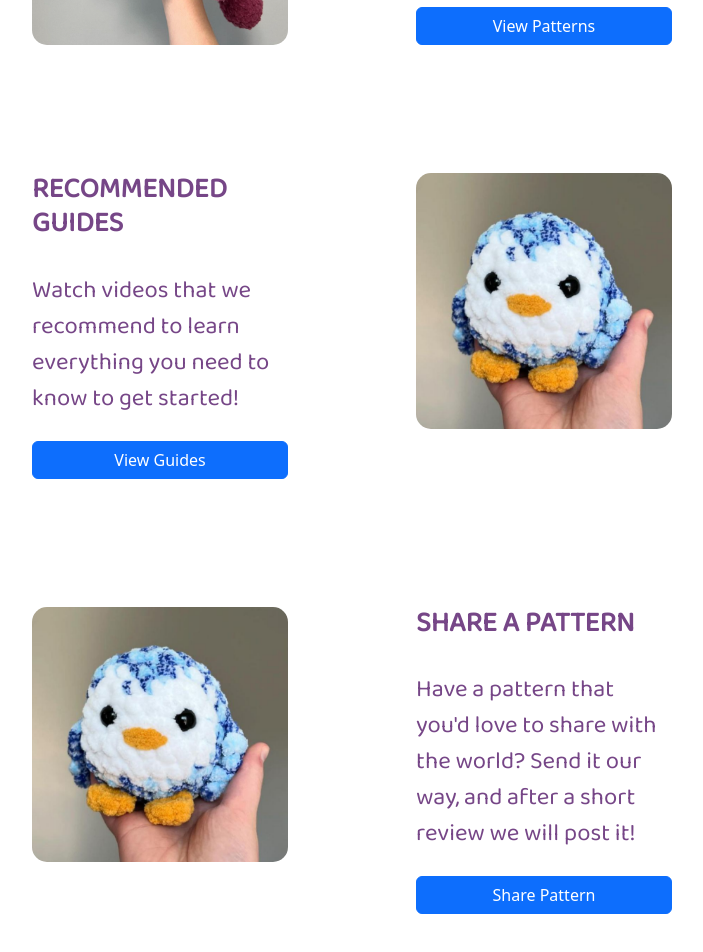
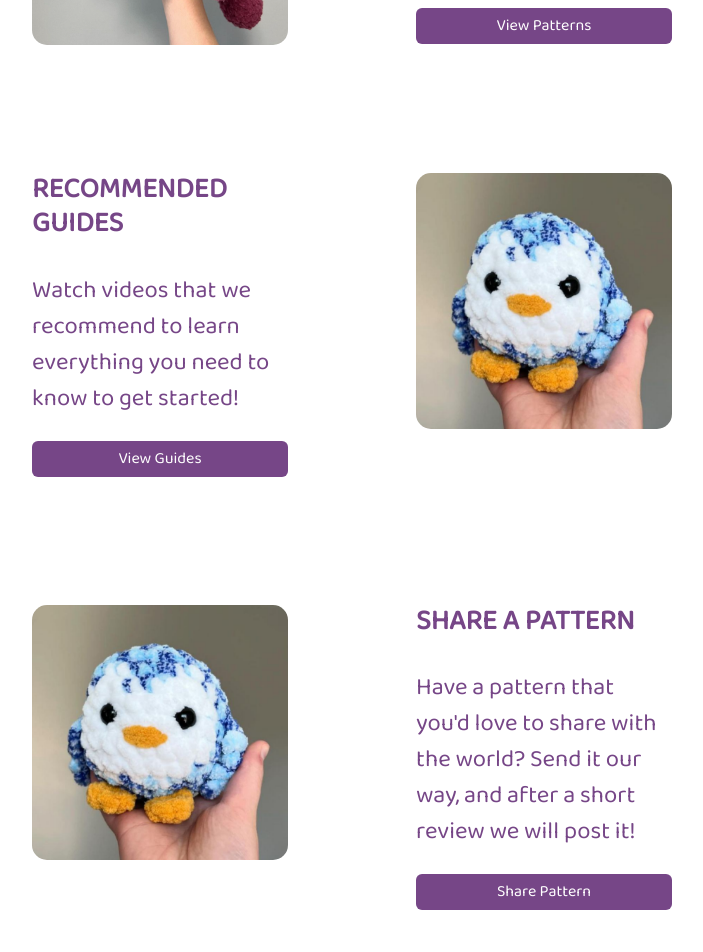
Before and after one commit to BrentMRPalmer/SEG3125Project2-v2, a React (Vite) app in the folder yarn/: page / in a window 1280 px wide. Shown: the part 474-1426 px from the top of the page, without its empty margins (288-991 px from the left). Built offline with nearby package versions, Linux system fonts and the light colour scheme.

Commit message:
Button Colours

```diff
--- a/yarn/src/components/PatternCard.jsx
+++ b/yarn/src/components/PatternCard.jsx
@@ -11,8 +11,8 @@ function PatternCard({id, title, type, difficulty, sewing, length, yarn, size, i
     return (
         <Card style={{ width: '18rem' }}>
         <Card.Img variant="top" src={image} />
-        <Card.Body>
-            <Card.Title>{title}</Card.Title>
+        <Card.Body className="custom-font">
+            <Card.Title><b>{title}</b></Card.Title>
             <Card.Text>
             <b>Plushy Type:</b> {type} <br />
             <b>Difficulty:</b> {difficulty} <br />
@@ -21,7 +21,7 @@ function PatternCard({id, title, type, difficulty, sewing, length, yarn, size, i
             <b>Yarn:</b> {yarn} <br />
             <b>Size:</b> {size}
             </Card.Text>
-            <Button variant="primary" onClick={handleButtonClick}>View Pattern</Button>
+            <Button variant="primary" onClick={handleButtonClick} className="btn-custom">View Pattern</Button>
         </Card.Body>
         </Card>
     );
--- a/yarn/src/pages/Home.jsx
+++ b/yarn/src/pages/Home.jsx
@@ -29,13 +29,13 @@ const Home = () => {
         <div className="text-container">
           <div class="grid-item"><h3><strong>VIEW OUR PATTERNS</strong></h3></div>
           <div class="grid-item">Create your very own crochet plushy using one of our many custom patterns!</div>
-          <Button variant="primary" onClick={handlePatternsClick}>View Patterns</Button>
+          <Button variant="primary" onClick={handlePatternsClick} className="btn-custom">View Patterns</Button>
         </div>
 
         <div className="text-container">
           <div class="grid-item"><h3><strong>RECOMMENDED GUIDES</strong></h3></div>
           <div class="grid-item">Watch videos that we recommend to learn everything you need to know to get started!</div>
-          <Button variant="primary" onClick={handleGuidesClick}>View Guides</Button>
+          <Button variant="primary" onClick={handleGuidesClick} className="btn-custom">View Guides</Button>
         </div>
         <img className="rounded-image" src="/images/penguin.png" />
 
@@ -43,7 +43,7 @@ const Home = () => {
         <div className="text-container">
           <div class="grid-item"><h3><strong>SHARE A PATTERN</strong></h3></div>
           <div class="grid-item">Have a pattern that you'd love to share with the world? Send it our way, and after a short review we will post it!</div>
-          <Button variant="primary" onClick={handleShareClick}>Share Pattern</Button>
+          <Button variant="primary" onClick={handleShareClick} className="btn-custom">Share Pattern</Button>
         </div>
       </div>
     </div>
--- a/yarn/src/pages/Pattern.jsx
+++ b/yarn/src/pages/Pattern.jsx
@@ -25,11 +25,11 @@ const Pattern = ({ patternData }) => {
 
     return (
         <div className="wrapper">
-            <Button variant="primary" onClick={handleButtonClick}>
+            <Button variant="primary" onClick={handleButtonClick} className="btn-custom2">
                 <img
                 src="/icons/arrow.png"
-                width="25"
-                height="25"
+                width="23"
+                height="23"
                 className="d-inline-block align-top"
                 alt="logo"
                 />
@@ -79,7 +79,7 @@ const Pattern = ({ patternData }) => {
                     <Form.Control type="text" value={newComment} onChange={(e) => setNewComment(e.target.value)}/>
                 </Form.Group>
 
-                <Button variant="primary" type="submit">
+                <Button variant="primary" type="submit" className="btn-custom">
                     Comment
                 </Button>
             </Form>
--- a/yarn/src/pages/Share.jsx
+++ b/yarn/src/pages/Share.jsx
@@ -136,7 +136,7 @@ const Share = () => {
             <Form.Control  as="textarea" rows={10} value={instructions} onChange={(e) => setInstructions(e.target.value)}/>
         </Form.Group>
 
-        <Button variant="primary" type="submit">
+        <Button variant="primary" type="submit" className="btn-custom">
             Share
         </Button>
       </Form>
--- a/yarn/src/styles.css
+++ b/yarn/src/styles.css
@@ -12,6 +12,31 @@
 .navbar-custom .nav-link:hover {
 color: black !important;
 }
+
+.btn-custom {
+    background-color: #764687;
+    font-family: "Baloo 2";
+    color: white;
+    border: none;
+    transition: background-color 0.3s ease;
+}
+
+.btn-custom:hover {
+    background-color: #542564;
+}
+
+.btn-custom2 {
+    background-color: rgba(255, 0, 0, 0);
+    font-family: "Baloo 2";
+    color: #764687;
+    border: none;
+    transition: background-color 0.3s ease;
+}
+
+.btn-custom2:hover {
+    background-color: #542564;
+}
+
 
 .patterns-container {
     display: grid;
@@ -105,6 +130,11 @@
     font-family: "Baloo 2";
 }
 
+.custom-font {
+    color: #764687;
+    font-family: "Baloo 2";
+}
+
 .padding {
     padding: 1em;
 }
```
Lines whose indentation alone changed are shown as unchanged.
